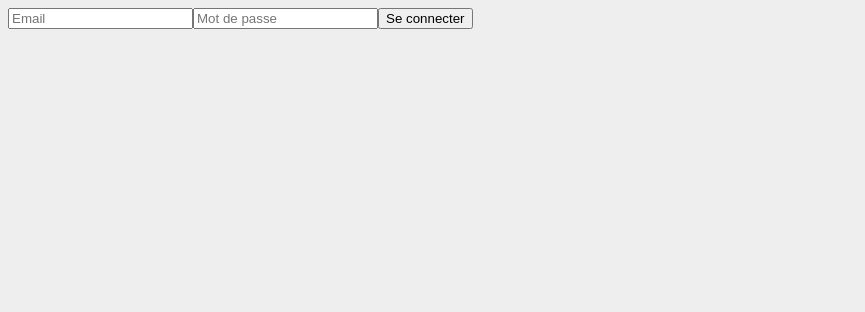
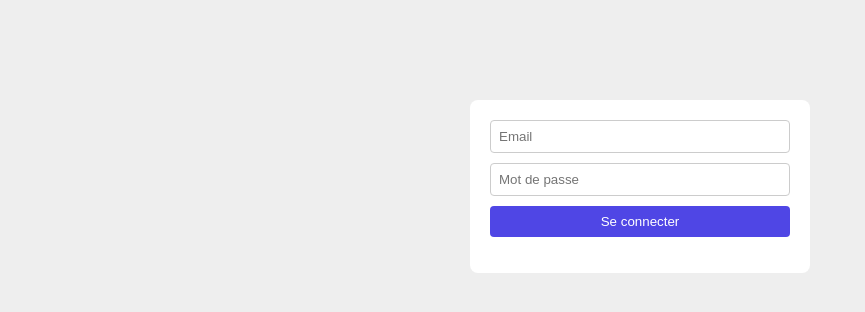
Before and after one commit to ONEmanLAW/NAVET-O-METRE, a Vue app: page / in a window 1280 px wide. Shown: the top 312 px of the page, without its empty margins (0-865 px from the left). Built offline with nearby package versions, Linux system fonts and the light colour scheme; the HTML template or start-up script is replaced by a standard one.

Commit message:
Added some css to our working form.

```diff
--- a/assets/app.css
+++ b/assets/app.css
@@ -1,3 +1,35 @@
 body {
-  background-color: #eeeeee;
+    font-family: sans-serif;
+    background-color: #eeeeee;
 }
+
+#app {
+    max-width: 300px;
+    margin: 100px auto;
+    padding: 20px;
+    background-color: #fff;
+    border-radius: 8px;
+}
+
+form {
+    display: flex;
+    flex-direction: column;
+    gap: 10px;
+}
+
+input,
+button {
+    padding: 8px;
+    border-radius: 4px;
+}
+
+input {
+    border: 1px solid #ccc;
+}
+
+button {
+    border: none;
+    color: #fff;
+    background-color: #4f46e5;
+    cursor: pointer;
+}
```
